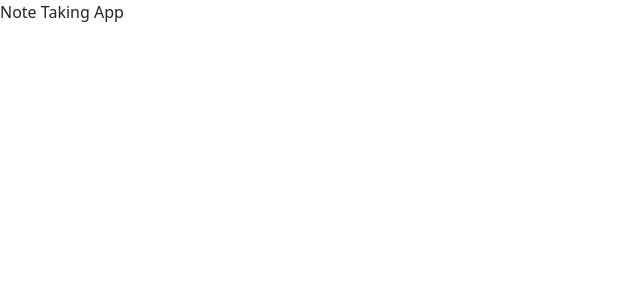
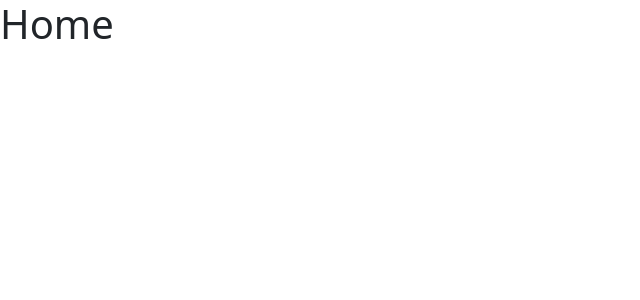
Before and after one commit to andrerousselet/note-taking-app, a React (Vite) app: page / in a window 1280 px wide. Shown: the top 300 px of the page, without its empty margins (0-640 px from the left). Built offline with nearby package versions, Linux system fonts and the light colour scheme.

Commit message:
feat(routes): add default routes

```diff
--- a/src/App.tsx
+++ b/src/App.tsx
@@ -1,8 +1,17 @@
 import "bootstrap/dist/css/bootstrap.min.css"
+import { Navigate, Route, Routes } from "react-router-dom"
 
 function App() {
   return (
-    <div>Note Taking App</div>
+    <Routes>
+      <Route path="/" element={<h1>Home</h1>} />
+      <Route path="/new" element={<h1>New</h1>} />
+      <Route path="/:id">
+        <Route index element={<h1>Show</h1>} />
+        <Route path="edit" element={<h1>Edit</h1>} />
+      </Route>
+      <Route path="*" element={<Navigate to="/" />} />
+    </Routes>
   )
 }
 
```
